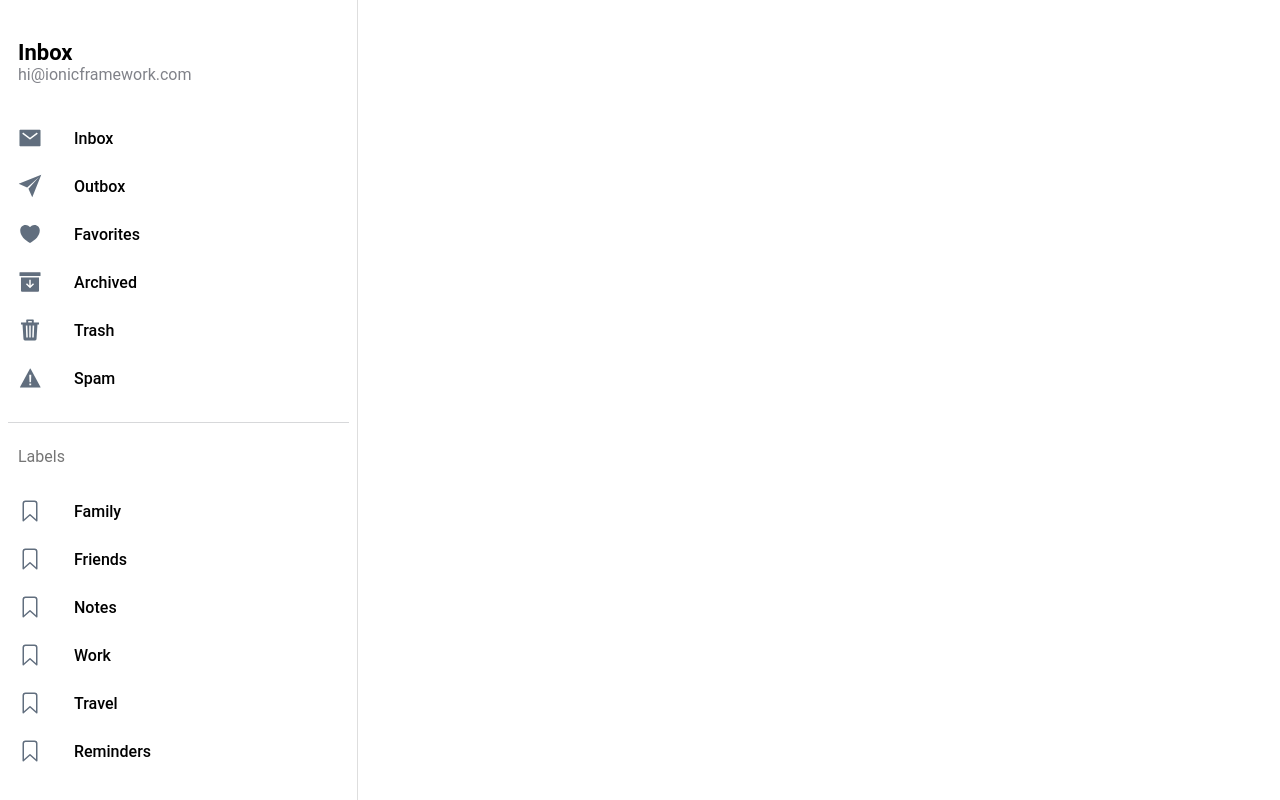
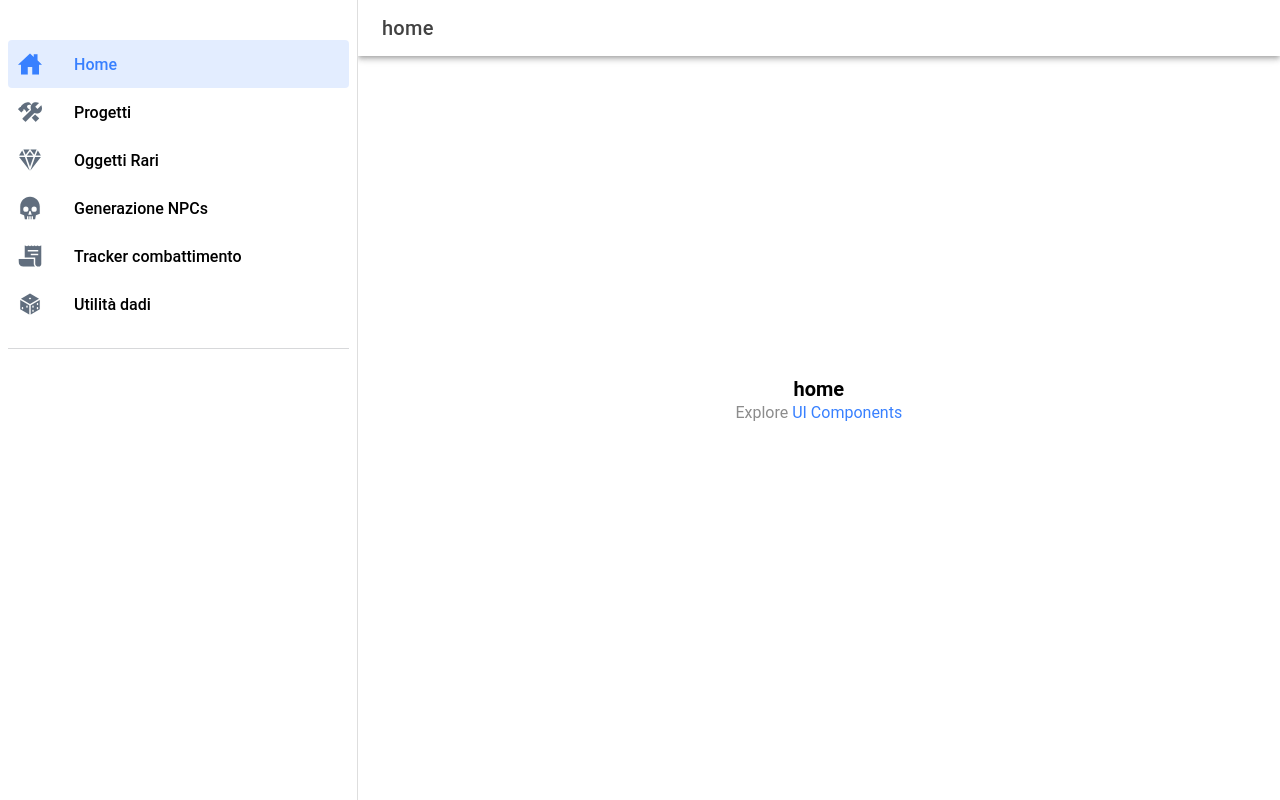
Before and after one commit to Juuzen/fu-storybook, a React (Vite) app: page /home in a window 1280 px wide. Built offline with nearby package versions, Linux system fonts and the light colour scheme.

Commit message:
Added basic routes

```diff
--- a/src/App.tsx
+++ b/src/App.tsx
@@ -1,7 +1,6 @@
 import { IonApp, IonRouterOutlet, IonSplitPane, setupIonicReact } from '@ionic/react';
 import { IonReactRouter } from '@ionic/react-router';
 import { Redirect, Route } from 'react-router-dom';
-import Menu from './components/Menu';
 import Page from './pages/Page';
 
 /* Core CSS required for Ionic components to work properly */
@@ -22,6 +21,7 @@ import '@ionic/react/css/display.css';
 
 /* Theme variables */
 import './theme/variables.css';
+import Menu from './layout/sidebar/Menu';
 
 setupIonicReact();
 
@@ -29,13 +29,13 @@ const App: React.FC = () => {
   return (
     <IonApp>
       <IonReactRouter>
-        <IonSplitPane contentId="main">
+        <IonSplitPane when={'lg'} contentId="main">
           <Menu />
           <IonRouterOutlet id="main">
             <Route path="/" exact={true}>
-              <Redirect to="/folder/Inbox" />
+              <Redirect to="/home" />
             </Route>
-            <Route path="/folder/:name" exact={true}>
+            <Route path="/:name" exact={true}>
               <Page />
             </Route>
           </IonRouterOutlet>
--- a/src/components/Menu.tsx
+++ /dev/null
@@ -1,100 +0,0 @@
-import {
-  IonContent,
-  IonIcon,
-  IonItem,
-  IonLabel,
-  IonList,
-  IonListHeader,
-  IonMenu,
-  IonMenuToggle,
-  IonNote,
-} from '@ionic/react';
-
-import { useLocation } from 'react-router-dom';
-import { archiveOutline, archiveSharp, bookmarkOutline, heartOutline, heartSharp, mailOutline, mailSharp, paperPlaneOutline, paperPlaneSharp, trashOutline, trashSharp, warningOutline, warningSharp } from 'ionicons/icons';
-import './Menu.css';
-
-interface AppPage {
-  url: string;
-  iosIcon: string;
-  mdIcon: string;
-  title: string;
-}
-
-const appPages: AppPage[] = [
-  {
-    title: 'Inbox',
-    url: '/page/Inbox',
-    iosIcon: mailOutline,
-    mdIcon: mailSharp
-  },
-  {
-    title: 'Outbox',
-    url: '/page/Outbox',
-    iosIcon: paperPlaneOutline,
-    mdIcon: paperPlaneSharp
-  },
-  {
-    title: 'Favorites',
-    url: '/page/Favorites',
-    iosIcon: heartOutline,
-    mdIcon: heartSharp
-  },
-  {
-    title: 'Archived',
-    url: '/page/Archived',
-    iosIcon: archiveOutline,
-    mdIcon: archiveSharp
-  },
-  {
-    title: 'Trash',
-    url: '/page/Trash',
-    iosIcon: trashOutline,
-    mdIcon: trashSharp
-  },
-  {
-    title: 'Spam',
-    url: '/page/Spam',
-    iosIcon: warningOutline,
-    mdIcon: warningSharp
-  }
-];
-
-const labels = ['Family', 'Friends', 'Notes', 'Work', 'Travel', 'Reminders'];
-
-const Menu: React.FC = () => {
-  const location = useLocation();
-
-  return (
-    <IonMenu contentId="main" type="overlay">
-      <IonContent>
-        <IonList id="inbox-list">
-          <IonListHeader>Inbox</IonListHeader>
-          <IonNote>hi@ionicframework.com</IonNote>
-          {appPages.map((appPage, index) => {
-            return (
-              <IonMenuToggle key={index} autoHide={false}>
-                <IonItem className={location.pathname === appPage.url ? 'selected' : ''} routerLink={appPage.url} routerDirection="none" lines="none" detail={false}>
-                  <IonIcon aria-hidden="true" slot="start" ios={appPage.iosIcon} md={appPage.mdIcon} />
-                  <IonLabel>{appPage.title}</IonLabel>
-                </IonItem>
-              </IonMenuToggle>
-            );
-          })}
-        </IonList>
-
-        <IonList id="labels-list">
-          <IonListHeader>Labels</IonListHeader>
-          {labels.map((label, index) => (
-            <IonItem lines="none" key={index}>
-              <IonIcon aria-hidden="true" slot="start" icon={bookmarkOutline} />
-              <IonLabel>{label}</IonLabel>
-            </IonItem>
-          ))}
-        </IonList>
-      </IonContent>
-    </IonMenu>
-  );
-};
-
-export default Menu;
--- /dev/null
+++ b/src/layout/sidebar/Menu.tsx
@@ -0,0 +1,38 @@
+import {
+  IonContent,
+  IonIcon,
+  IonItem,
+  IonLabel,
+  IonList,
+  IonMenu,
+  IonMenuToggle,
+} from '@ionic/react';
+
+import { useLocation } from 'react-router-dom';
+import './Menu.css';
+import { routes } from '../../routes/routes';
+
+const Menu: React.FC = () => {
+  const location = useLocation();
+
+  return (
+    <IonMenu contentId="main" type="overlay">
+      <IonContent>
+        <IonList id="inbox-list">
+          {routes.map((appPage, index) => {
+            return (
+              <IonMenuToggle key={index} autoHide={false}>
+                <IonItem className={location.pathname === appPage.url ? 'selected' : ''} routerLink={appPage.url} routerDirection="none" lines="none" detail={false}>
+                  <IonIcon aria-hidden="true" slot="start" ios={appPage.iosIcon} md={appPage.mdIcon} />
+                  <IonLabel>{appPage.title}</IonLabel>
+                </IonItem>
+              </IonMenuToggle>
+            );
+          })}
+        </IonList>
+      </IonContent>
+    </IonMenu>
+  );
+};
+
+export default Menu;
--- /dev/null
+++ b/src/models/IRoute.model.ts
@@ -0,0 +1,6 @@
+export default interface IRoute {
+    url: string;
+    iosIcon: string;
+    mdIcon: string;
+    title: string;
+  }
--- /dev/null
+++ b/src/routes/routes.ts
@@ -0,0 +1,41 @@
+import IRoute from "../models/IRoute.model";
+import { constructOutline, constructSharp, diamondOutline, diamondSharp, diceOutline, diceSharp, homeOutline, homeSharp, receiptOutline, receiptSharp, skullOutline, skullSharp } from 'ionicons/icons';
+
+export const routes: IRoute[] = [
+    {
+        title: 'Home',
+        url: '/home',
+        iosIcon: homeOutline,
+        mdIcon: homeSharp
+      },
+    {
+      title: 'Progetti',
+      url: '/projects',
+      iosIcon: constructOutline,
+      mdIcon: constructSharp
+    },
+    {
+      title: 'Oggetti Rari',
+      url: '/items',
+      iosIcon: diamondOutline,
+      mdIcon: diamondSharp
+    },
+    {
+      title: 'Generazione NPCs',
+      url: '/npcs',
+      iosIcon: skullOutline,
+      mdIcon: skullSharp
+    },
+    {
+      title: 'Tracker combattimento',
+      url: '/battle-tracker',
+      iosIcon: receiptOutline,
+      mdIcon: receiptSharp
+    },
+    {
+      title: 'Utilità dadi',
+      url: '/dice-utils',
+      iosIcon: diceOutline,
+      mdIcon: diceSharp
+    }
+  ];
```
Also changed, not shown: src/layout/sidebar/Menu.css (renamed from src/components/Menu.css).
